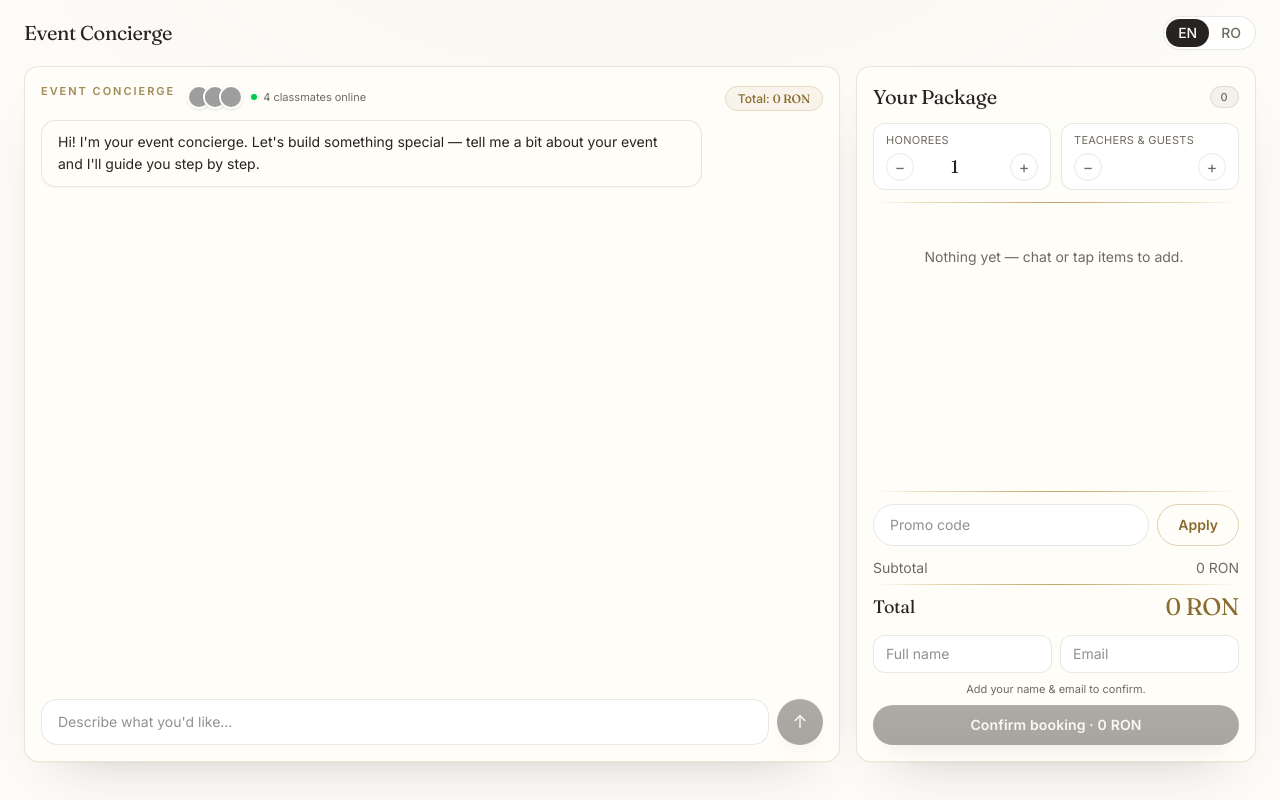
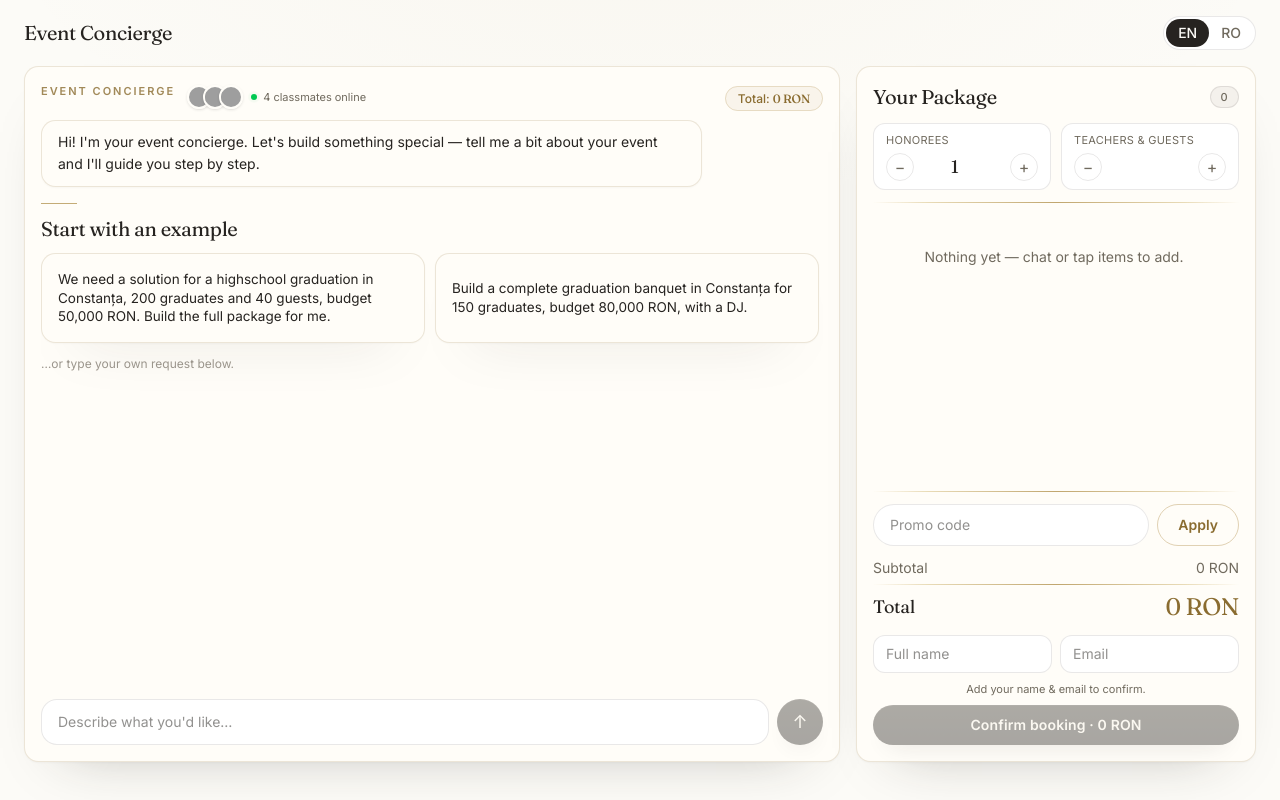
Before and after one commit to andreisirbu91-lab/smartglobal, a Next.js app: page / in a window 1280 px wide. Built offline with nearby package versions, Linux system fonts and the light colour scheme; grey boxes are pictures that could not be loaded.

Commit message:
Show the two perfect demo prompts as quick-start chips in the fresh chat

```diff
--- a/src/app/page.tsx
+++ b/src/app/page.tsx
@@ -862,6 +862,28 @@ Do NOT finalize the booking; invite them to press Finalize again when ready.]`;
         voting={voting}
       />
     </div>
+  ) : (messages.length <= 1 && !order.eventType && order.lines.length === 0) ? (
+    <div className="animate-rise space-y-3">
+      <div className="rule-gold" />
+      <h3 className="text-display text-[20px] leading-tight text-ink">{lang === "ro" ? "Începe cu un exemplu" : "Start with an example"}</h3>
+      <div className="grid gap-2.5 sm:grid-cols-2">
+        {(lang === "ro"
+          ? [
+              "Avem nevoie de o soluție pentru o absolvire de liceu în Constanța, 200 de absolvenți și 40 de invitați, buget 50.000 lei. Fă-mi tu pachetul complet.",
+              "Fă-mi un banchet de absolvire complet în Constanța pentru 150 de absolvenți, buget 80.000 lei, cu DJ.",
+            ]
+          : [
+              "We need a solution for a highschool graduation in Constanța, 200 graduates and 40 guests, budget 50,000 RON. Build the full package for me.",
+              "Build a complete graduation banquet in Constanța for 150 graduates, budget 80,000 RON, with a DJ.",
+            ]
+        ).map((p) => (
+          <button key={p} onClick={() => send(p)} className="card-soft rounded-2xl p-4 text-left text-[13.5px] leading-snug text-ink transition hover:-translate-y-0.5 hover:border-gold/55">
+            {p}
+          </button>
+        ))}
+      </div>
+      <p className="text-[12px] text-ink-soft/70">{lang === "ro" ? "…sau scrie cererea ta mai jos." : "…or type your own request below."}</p>
+    </div>
   ) : null;
 
   return (
```
